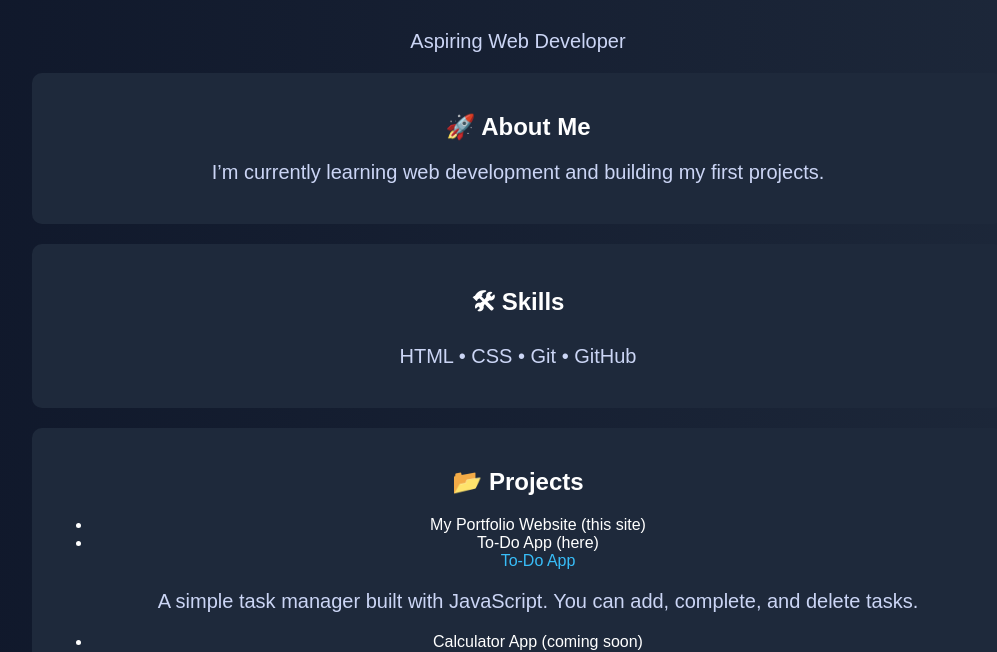
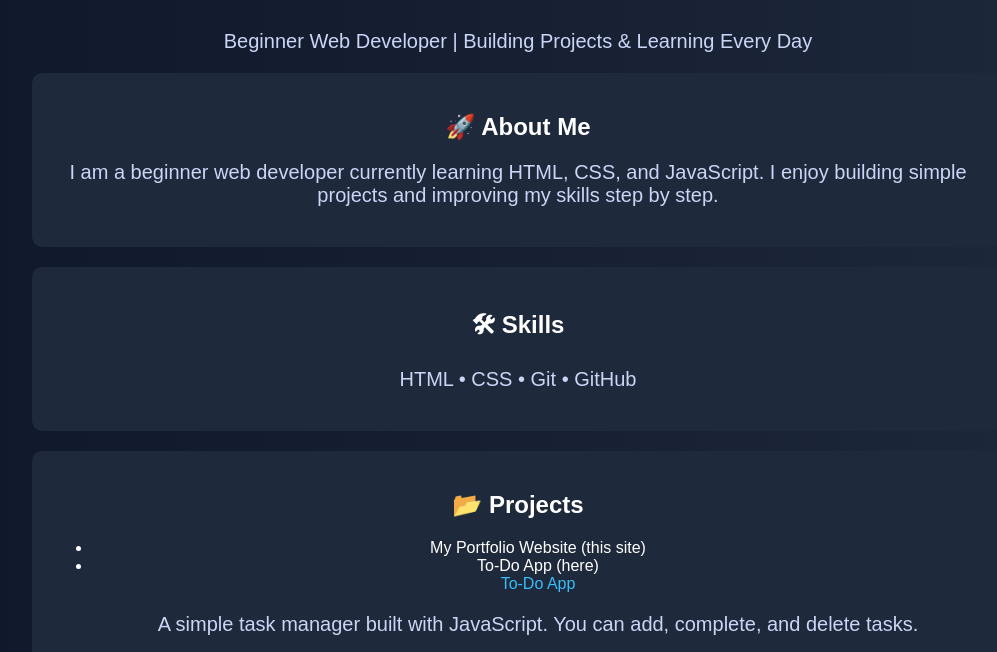
Before and after one commit to DavidAhanonu/my-first-project, a plain HTML site: page index.html in a window 1280 px wide. Shown: the part 153-805 px from the top of the page, without its empty margins (122-1119 px from the left). Drawn offline with Linux system fonts and the light colour scheme.

Commit message:
Update index.html

```diff
--- a/index.html
+++ b/index.html
@@ -38,11 +38,14 @@
 <body>
 
   <h1>Hello, I'm David 👋</h1>
-  <p>Aspiring Web Developer</p>
+  <p>Beginner Web Developer | Building Projects & Learning Every Day</p>
 
   <div class="section">
     <h2>🚀 About Me</h2>
-    <p>I’m currently learning web development and building my first projects.</p>
+    <p>
+I am a beginner web developer currently learning HTML, CSS, and JavaScript.
+I enjoy building simple projects and improving my skills step by step.
+</p>
   </div>
 
   <div class="section">
```
